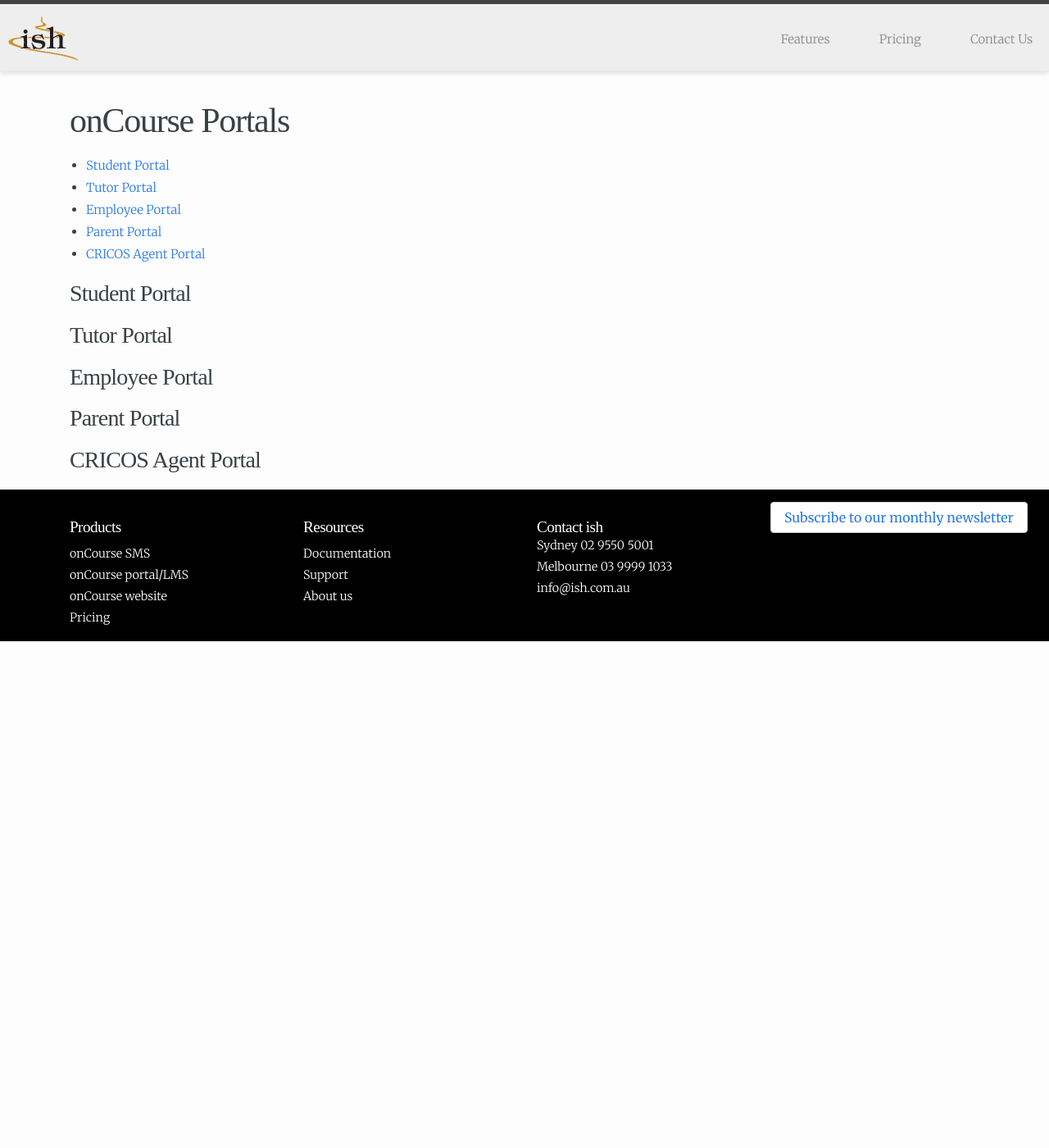
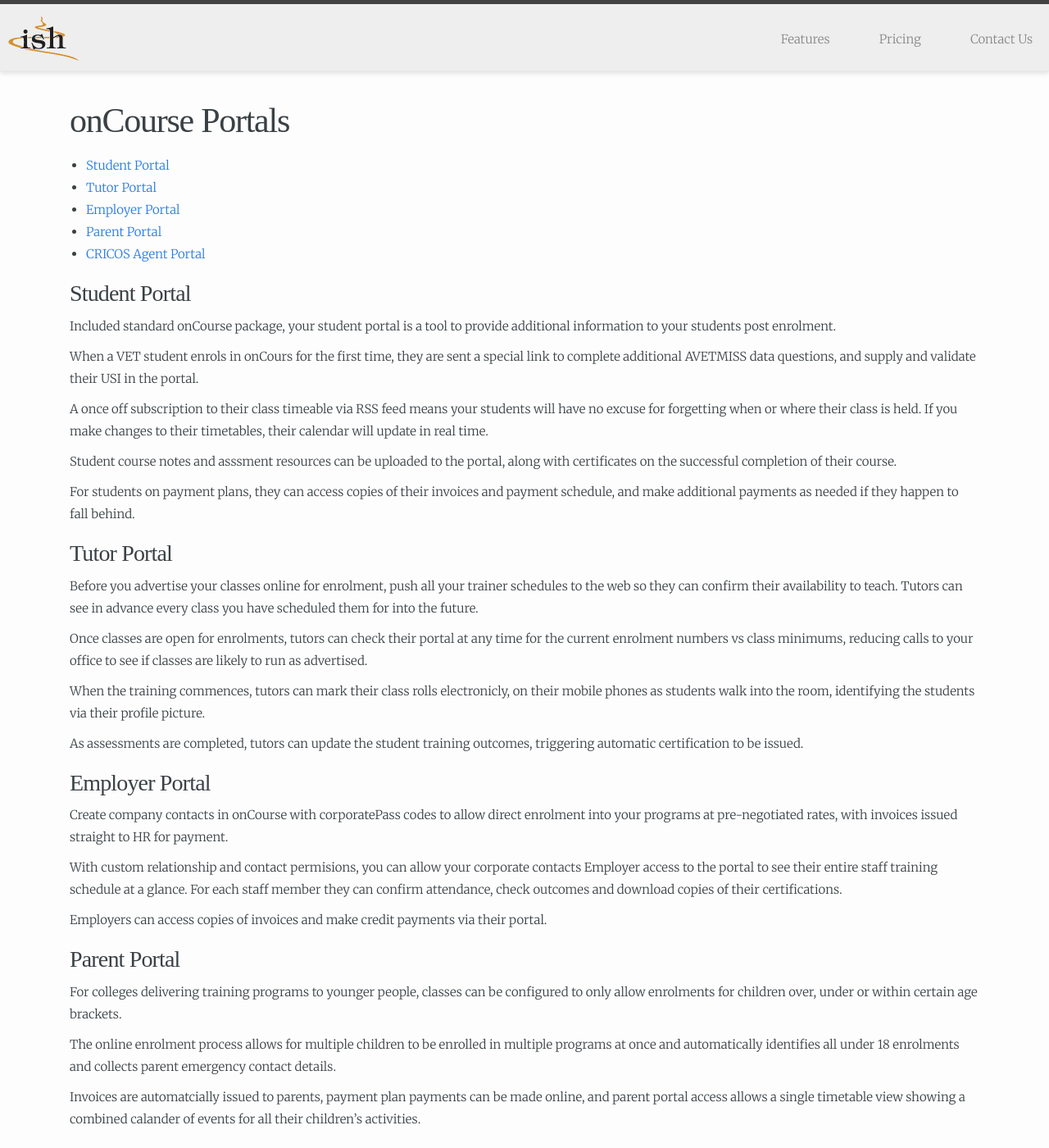
Before and after one commit to stephenmcilwaine/website, a Jekyll site: the page built from features/portal.md, in a window 1280 px wide and 1400 px high. Shown: the whole window at 82% size. Built offline with Jekyll 4.4.1, drawn with Linux system fonts in a browser that asks for light colours; some web fonts are replaced; some of the changed text lies outside the part shown.

Commit message:
more feature content

```diff
--- a/features/portal.md
+++ b/features/portal.md
@@ -9,10 +9,44 @@
 
 ### Student Portal
 
+Included standard onCourse package, your student portal is a tool to provide additional information to your students post enrolment.
+
+When a VET student enrols in onCours for the first time, they are sent a special link to complete additional AVETMISS data questions, and supply and validate their USI in the portal.
+
+A once off subscription to their class timeable via RSS feed means your students will have no excuse for forgetting when or where their class is held. If you make changes to their timetables, their calendar will update in real time.
+
+Student course notes and asssment resources can be uploaded to the portal, along with certificates on the successful completion of their course.
+
+For students on payment plans, they can access copies of their invoices and payment schedule, and make additional payments as needed if they happen to fall behind.
+
 ### Tutor Portal
 
-### Employee Portal
+Before you advertise your classes online for enrolment, push all your trainer schedules to the web so they can confirm their availability to teach. Tutors can see in advance every class you have scheduled them for into the future.
+
+Once classes are open for enrolments, tutors can check their portal at any time for the current enrolment numbers vs class minimums, reducing calls to your office to see if classes are likely to run as advertised.
+
+When the training commences, tutors can mark their class rolls electronicly, on their mobile phones as students walk into the room, identifying the students via their profile picture.
+
+As assessments are completed, tutors can update the student training outcomes, triggering automatic certification to be issued.
+
+### Employer Portal
+
+Create company contacts in onCourse with corporatePass codes to allow direct enrolment into your programs at pre-negotiated rates, with invoices issued straight to HR for payment.
+
+With custom relationship and contact permisions, you can allow your corporate contacts Employer access to the portal to see their entire staff training schedule at a glance. For each staff member they can confirm attendance, check outcomes and download copies of their certifications.
+
+Employers can access copies of invoices and make credit payments via their portal.
 
 ### Parent Portal
 
+For colleges delivering training programs to younger people, classes can be configured to only allow enrolments for children over, under or within certain age brackets.
+
+The online enrolment process allows for multiple children to be enrolled in multiple programs at once and automatically identifies all under 18 enrolments and  collects parent emergency contact details.
+
+Invoices are automatcially issued to parents, payment plan payments can be made online, and parent portal access allows a single timetable view showing a combined calander of events for all their children's activities.
+
 ### CRICOS Agent Portal
+
+Where CRICOS Agents are engaged as enrolment brokers, and need visibility of student attendance and payment schedules, the Agent portal will allow them to see everything they need to know about their student progression.
+
+With commission payments calculated on payments made directly to you from the student, or collected via re-imbursement of payments made to the Agent through the portal, you and your Agents will have piece of mind knowing that everything is monitored and visible accross the board.
```
Also changed, not shown: features/compliance.md (+4 -4 lines), features/financial.md (+1 -1 lines).
